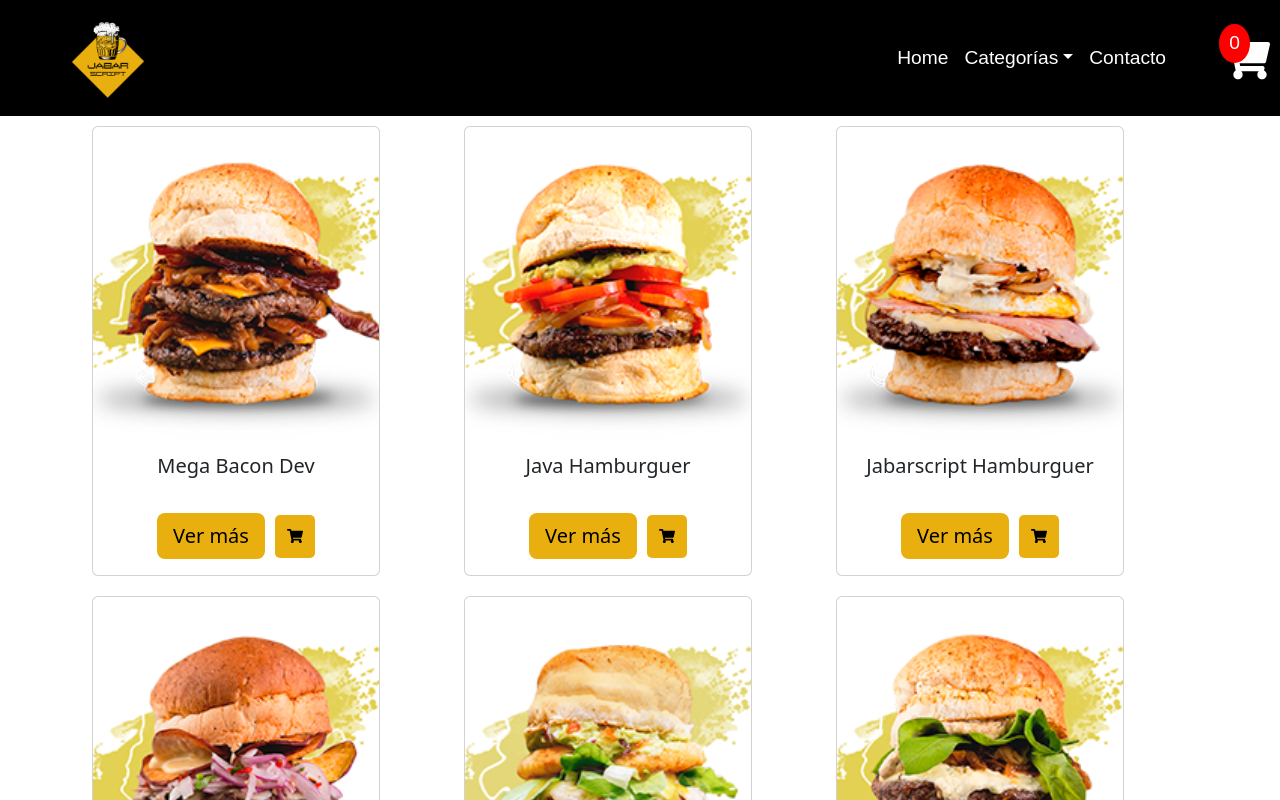
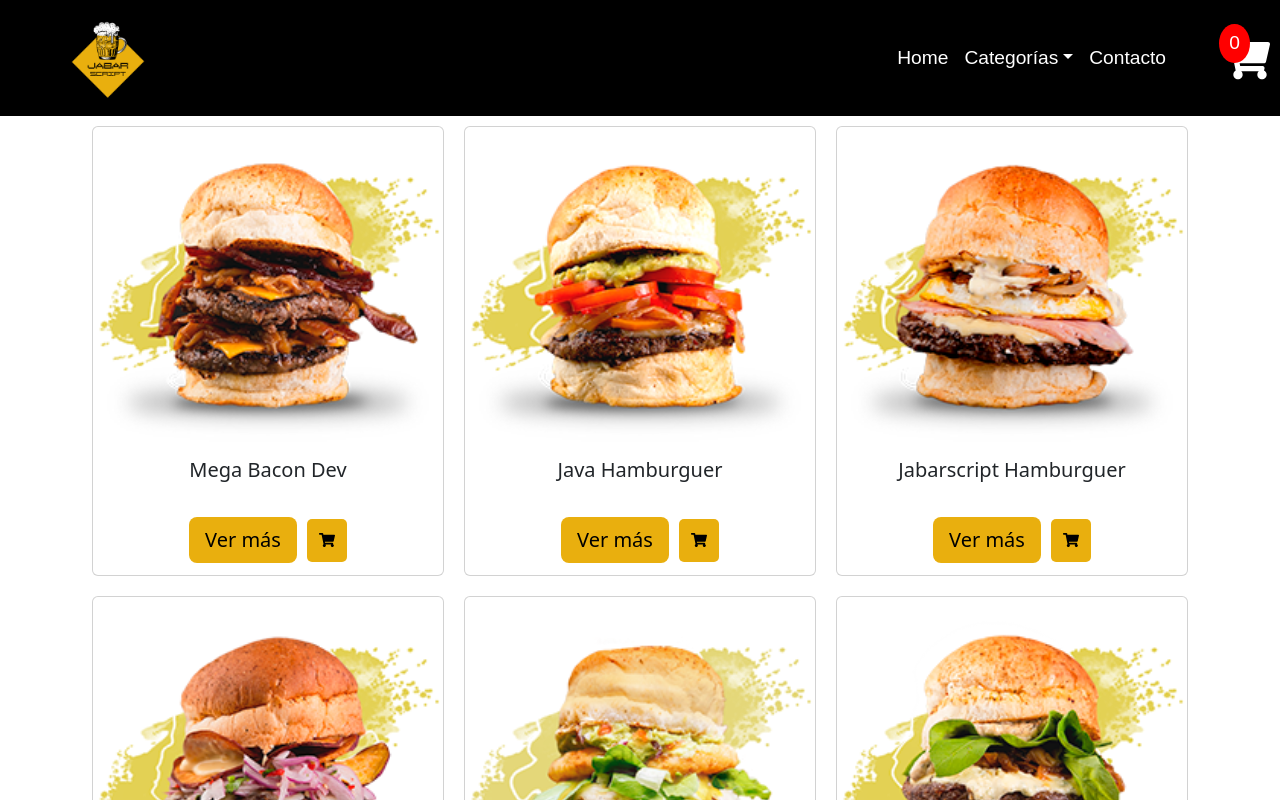
Before and after one commit to juanmcastillo3/coder60040, a React (Vite) app: page / in a window 1280 px wide. Shown: the top 800 px of the page. Built offline with nearby package versions, Linux system fonts and the light colour scheme.

Commit message:
Detalles de Cards

```diff
--- a/src/components/CardItems/CardItems.css
+++ b/src/components/CardItems/CardItems.css
@@ -3,7 +3,7 @@
   }
 
   .card {
-    max-height: 450px;
+    max-height: 600px;
     overflow: hidden;
   }
 
--- a/src/components/CardItems/CardItems.jsx
+++ b/src/components/CardItems/CardItems.jsx
@@ -9,7 +9,7 @@ import './CardItems.css';
 function CardItems(props) {
   return (
     <Col className="columna">
-    <Card style={{ width: "18rem", maxHeight: "450px" }}>
+    <Card style={{ width: "22rem", maxHeight: "450px" }}>
       <Card.Img variant="top" src={props.image} />
       <Card.Body>
         <Card.Title>{props.name}</Card.Title>
```
